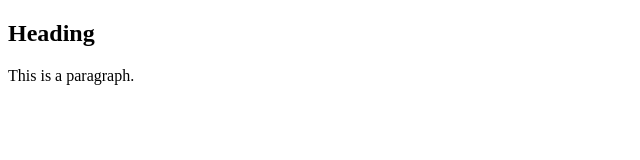
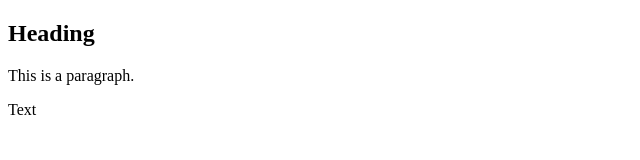
Before and after one commit to sidsxn7/cse27, a plain HTML site: page CSS_BEG_TO_ADV/INLINE_CSS.html in a window 1280 px wide. Shown: the full height of the page, 0-640 px from the left. Drawn offline with Linux system fonts and the light colour scheme.

Commit message:
defining a div

```diff
--- a/CSS_BEG_TO_ADV/INLINE_CSS.html
+++ b/CSS_BEG_TO_ADV/INLINE_CSS.html
@@ -8,5 +8,7 @@
 <body>
     <h2>Heading</h2>
     <p>This is a paragraph.</p>
+    <div>Text</div>
+
 </body>
 </html>
```
